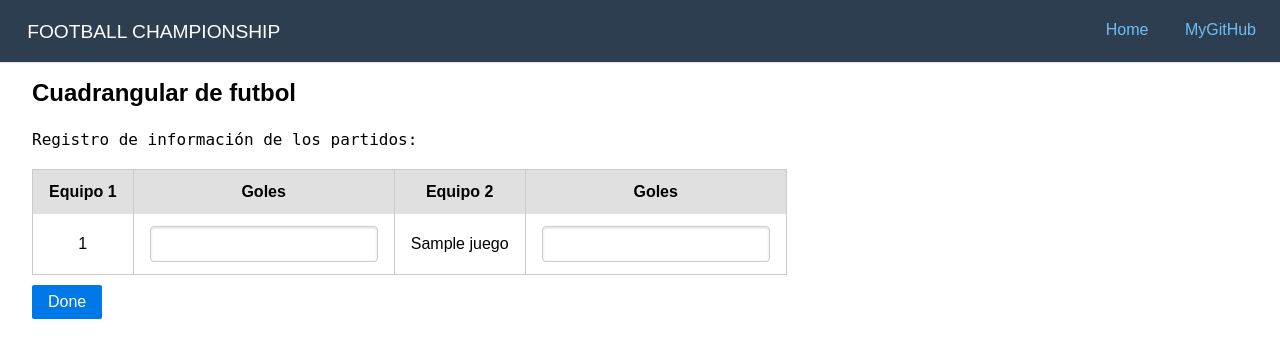
After one commit to ndmc98/CuadrangularFutbol, a Flask app: template templates/registerMatches.html in a window 1280 px wide. The commit adds this page. Shown: the top 358 px of the page. Run offline with Flask 2, Linux system fonts and the light colour scheme; the template is opened without the code that fills it: most values are stand-ins (such as "Sample title", 1, 10 or a date in 2020); some libraries are stand-ins or nearby versions.

Commit message:
templates, logic y models actualizados

```diff
--- a/app.py
+++ b/app.py
@@ -37,4 +37,56 @@ def index():
 
 @app.route("/registerMatches/", methods=["GET", "POST"])
 def registroJuegos():
-    print('algo')
+    if request.method == "POST":
+        try:
+            equipos = []
+            i=1
+
+            for regs in request.form:
+                equipos.append(str(escape(request.form["team"+str(i)])))
+                i += 1
+
+            for j in equipos:
+                campeonato.registroEquipo(j)
+
+            campeonato.encuentros()
+
+            juegos = []
+
+            for pareja in campeonato.rivales:
+                par = (pareja[0].nombre,pareja[1].nombre)
+                juegos.append(par)
+
+            return render_template("registerMatches.html",matches=juegos)
+
+        except Exception as e:
+            print(e)
+            flash("Error: Se ha producido un fallo. Inserte información valida. "+str(e))
+
+    return render_template("registerTeams.html")
+
+@app.route("/positionsTable/", methods=["GET", "POST"])
+def tablaPosiciones():
+    if request.method == "POST":
+        try:
+            for i in range(len(campeonato.rivales)):
+                campeonato.crearPartido(campeonato.rivales[i],int(request.form["goalsT1M"+str(i)]),int(request.form["goalsT2M"+str(i)]))
+
+            data = []
+            for equ in campeonato.equipos:
+                cabecera = vars(equ)
+                d = []
+                for item in cabecera:
+                    d.append(cabecera[item])
+                data.append(d)
+
+            return render_template("positionsTable.html",head = cabecera,data = data)
+
+        except Exception as e:
+            print(e)
+            flash("Error: Se ha producido un fallo. Inserte información valida. "+str(e))
+
+    return render_template("form.html")
+
+if __name__ == "__main__":
+    app.run()
--- a/templates/index.html
+++ b/templates/index.html
@@ -3,7 +3,7 @@
 <head>
 	<meta charset="utf-8">
 	<meta name="viewport" content="width=device-width, initial-scale=1.0">
-	<title>Football Championship</title>
+	<title>Cuadrangular de futbol</title>
 	<link rel="stylesheet" href="https://unpkg.com/purecss@0.6.0/build/pure-min.css">
 	<link rel="stylesheet" href="https://unpkg.com/purecss@0.6.0/build/grids-responsive-min.css">
 </head>
@@ -147,14 +147,14 @@
 		<a class="pure-menu-heading" href="{{ url_for('index') }}">Football Championship</a>
 		<ul class="pure-menu-list">
 			<li class="pure-menu-item"><a href="{{ url_for('index') }}" class="pure-menu-link">Home</a></li>
-			<li class="pure-menu-item"><a href="https://github.com/JocoolQ/FootballChampionship" class="pure-menu-link">GitHub</a></li>
+			<li class="pure-menu-item"><a href="https://github.com/ndmc98/CuadrangularFutbol" class="pure-menu-link">MyGitHub</a></li>
 		</ul>
 	</div>
 </div>
 </div>
 
 <div class="main">
-<h2>Football Championship</h2>
+<h2>Cuadrangular de futbol</h2>
 {% with messages = get_flashed_messages() %}
 	{% if messages %}
 		<div class=flashes>
--- /dev/null
+++ b/templates/registerMatches.html
@@ -0,0 +1,30 @@
+{% extends "index.html" %}
+{% block body %}
+<div class=registerMatches>
+	<form class="pure-form pure-form-stacked" action="{{ url_for('positionsTable') }}" method=post>
+		<pre>Registro de información de los partidos:</pre>
+		<!--<pre>Seconds taken: {{ time }}</pre>-->
+			<table class="pure-table pure-table-bordered">
+				<thead>
+					<tr>
+						<th>Equipo 1</th>
+						<th>Goles</th>
+						<th>Equipo 2</th>
+						<th>Goles</th>
+					</tr>
+				</thead>
+				<tbody>
+					{% for juego in matches %}
+						<tr>
+							<td> {{juego[0]}}</td>
+							<td><input id="goalsT1M{{matches.index(juego)}}" name="goalsT1M{{matches.index(juego)}}"+ type="number" min="0" required></td>
+							<td> {{juego[1]}}</td>
+							<td><input id="goalsT2M{{matches.index(juego)}}" name="goalsT2M{{matches.index(juego)}}"+ type="number" min="0" required></td>
+						</tr>
+					{% endfor %}
+				</tbody>
+			</table>
+		<button type="submit" class="pure-button pure-button-primary">Done</button>
+	</form>
+</div>
+{% endblock %}
```
Also changed, not shown: templates/form.html (added, +10 -0 lines), templates/positionsTable.html (added, +29 -0 lines), templates/registerTeams.html (added, +27 -0 lines).
